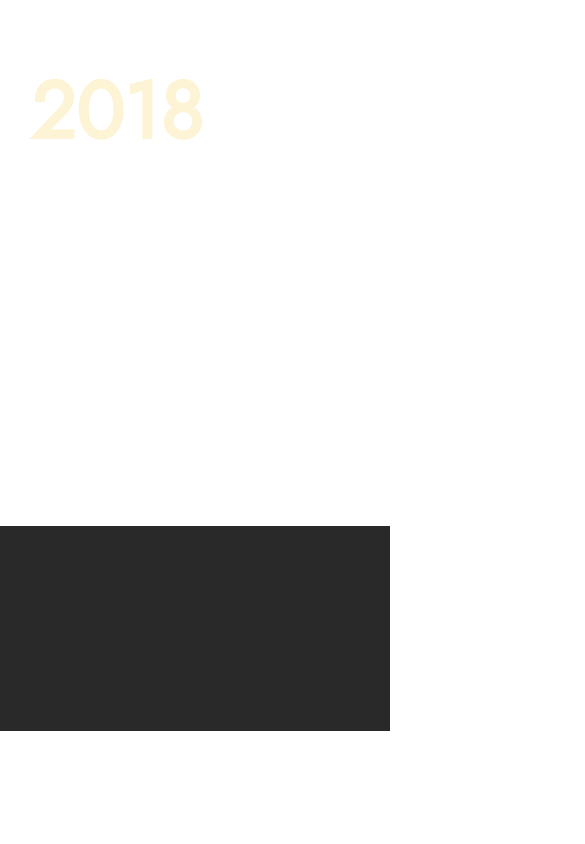
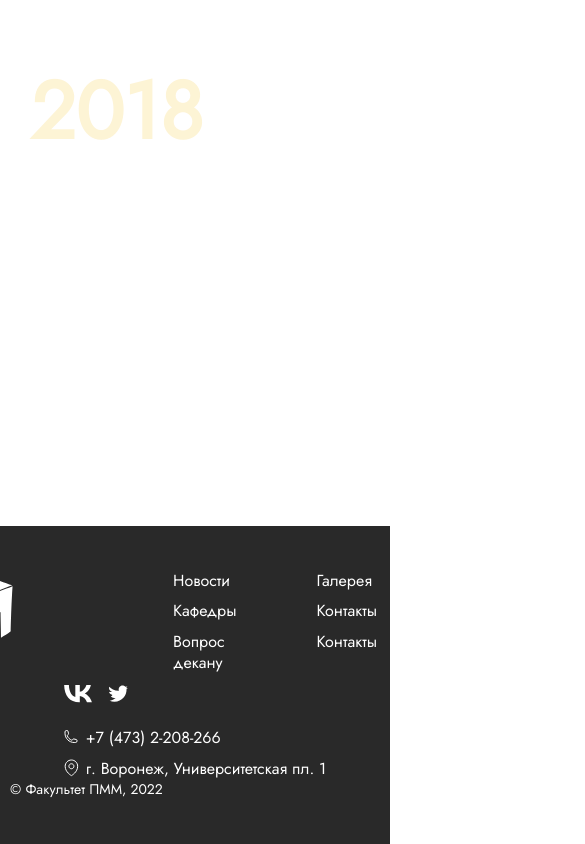
Before and after one commit to koshkinoko-hana/AmmFe, a React (Create React App) app: page / in a window 390 px wide. Shown: the part 7589-8433 px from the top of the page, 585 px wide, since content can reach past the window. Before the commit the page ends 8320 px from the top, so only its background shows below. Built offline with nearby package versions, Linux system fonts and the light colour scheme; what redux-saga-routines would draw is missing.

Commit message:
fix flexible width

```diff
--- a/src/client/components/footer/footer.scss
+++ b/src/client/components/footer/footer.scss
@@ -1,8 +1,5 @@
 @import "src/common/styles/index";
 .footer {
-    top: 0;
-    margin: 0;
-    z-index: 50;
     background-color: $color-key-primary;
     display: flex;
     justify-content: center;
@@ -18,14 +15,52 @@
         }
     }
     .footer-box{
+        max-width: $grid-desktop;
         margin: $grid-medium-extended 0;
-   }
+        width: 100%;
+        @media (max-width: $grid-tablet-max) {
+            .footer-container{
+                margin: 0 10px; // Уменьшаем отступы при уменьшении ширины экрана
+            }
+            .copyright-text{
+                margin: 0 10px; // Уменьшаем отступы при уменьшении ширины экрана
+            }
+        }
+        @media (max-width: $grid-mobile-max) {
+            .footer-container{
+                margin: 0 10px; // Уменьшаем отступы при уменьшении ширины экрана
+            }
+            .copyright-text{
+                margin: 0 10px; // Уменьшаем отступы при уменьшении ширины экрана
+            }
+        }
+        @media (max-width: 680px ){
+            .footer-container{
+                display: flex;
+                flex-direction: column;
+                align-items: left;
+
+                .logo-container{
+                     margin-bottom: -106px;
+                }
+                // &:not(:last-child) {
+                //     border: 5px solid yellowgreen;
+                // }
+
+                // &:first-child {
+                //     border: 5px solid red;
+                // }
+                // &:last-child {
+                //     border: 5px solid blue;
+                // }
+            }
+        }
+    }
     .footer-container {
         display: flex;
         justify-content: space-between;
         align-items: center;
         color: $color-white;
-        width: $grid-desktop; //1440
 
 
         .logo-container {
@@ -33,6 +68,7 @@
           display: flex;
           flex-direction: column;
           align-items: left;
+          margin-right: 80px;
 
             .icon-container {
                 display: block;
@@ -127,7 +163,7 @@
         }
     }
     .copyright-text {
-        width: $grid-desktop; //1440
+        max-width: $grid-desktop; //1440
         font-weight: $font-weight-normal;
         font-size: $p4-font-size;
         color: $color-white;
```
